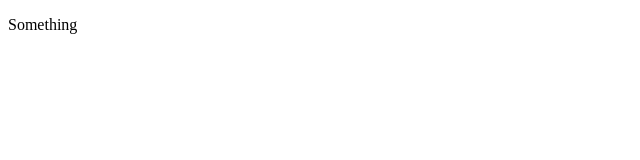
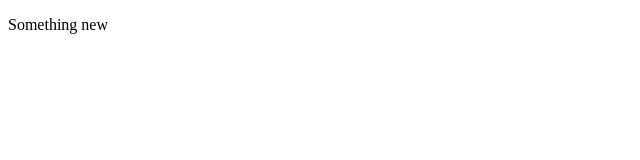
Before and after one commit to ghostbell/lab1, a plain HTML site: page index.html in a window 1280 px wide. Shown: the full height of the page, 0-640 px from the left. Drawn offline with Linux system fonts and the light colour scheme.

Commit message:
new commit

```diff
--- a/index.html
+++ b/index.html
@@ -6,7 +6,7 @@
 </head>
 <body>
     <p>
-        Something
+        Something new
     </p>
 </body>
 </html>
```
Also changed, not shown: test.txt (added).
